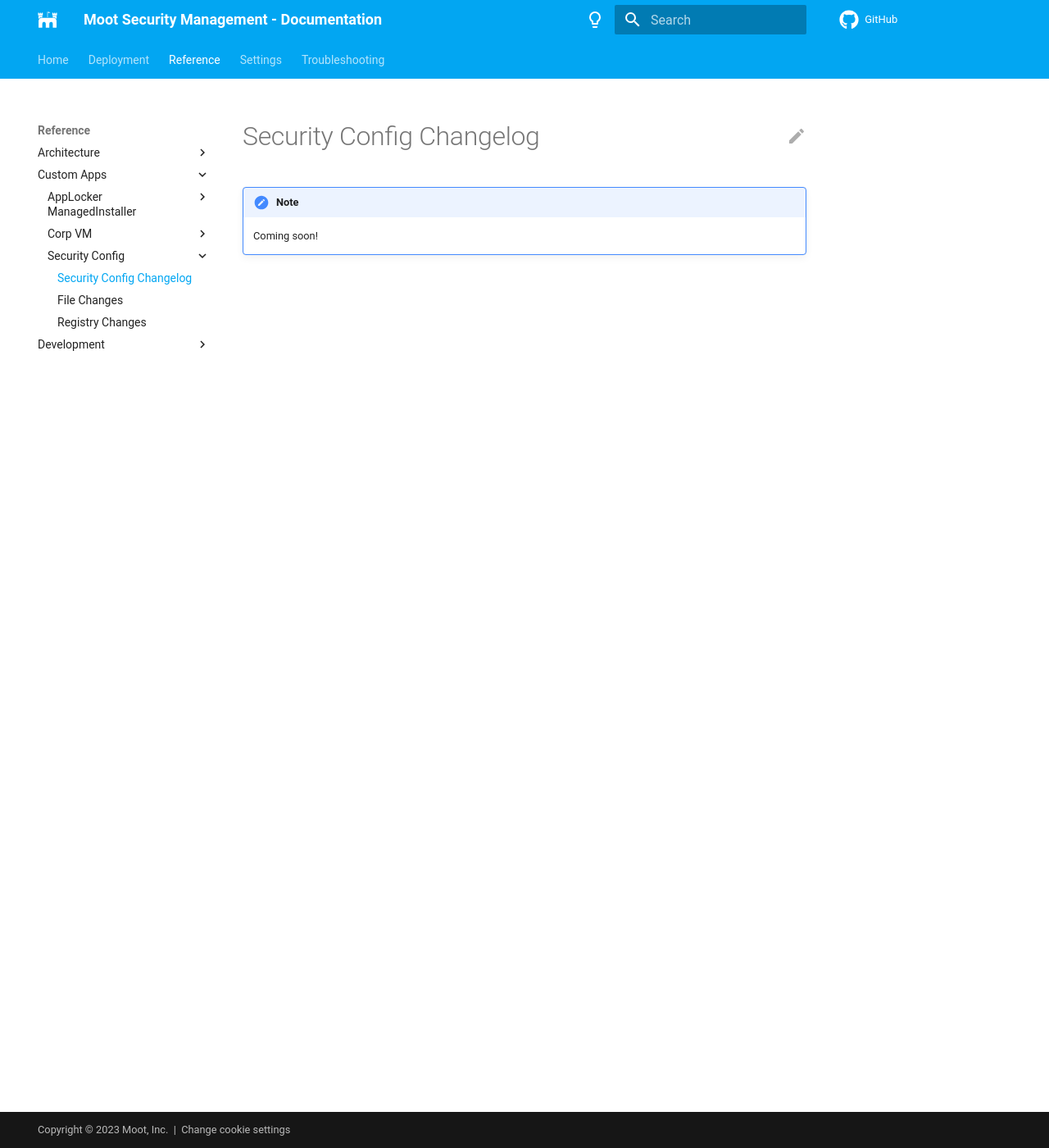
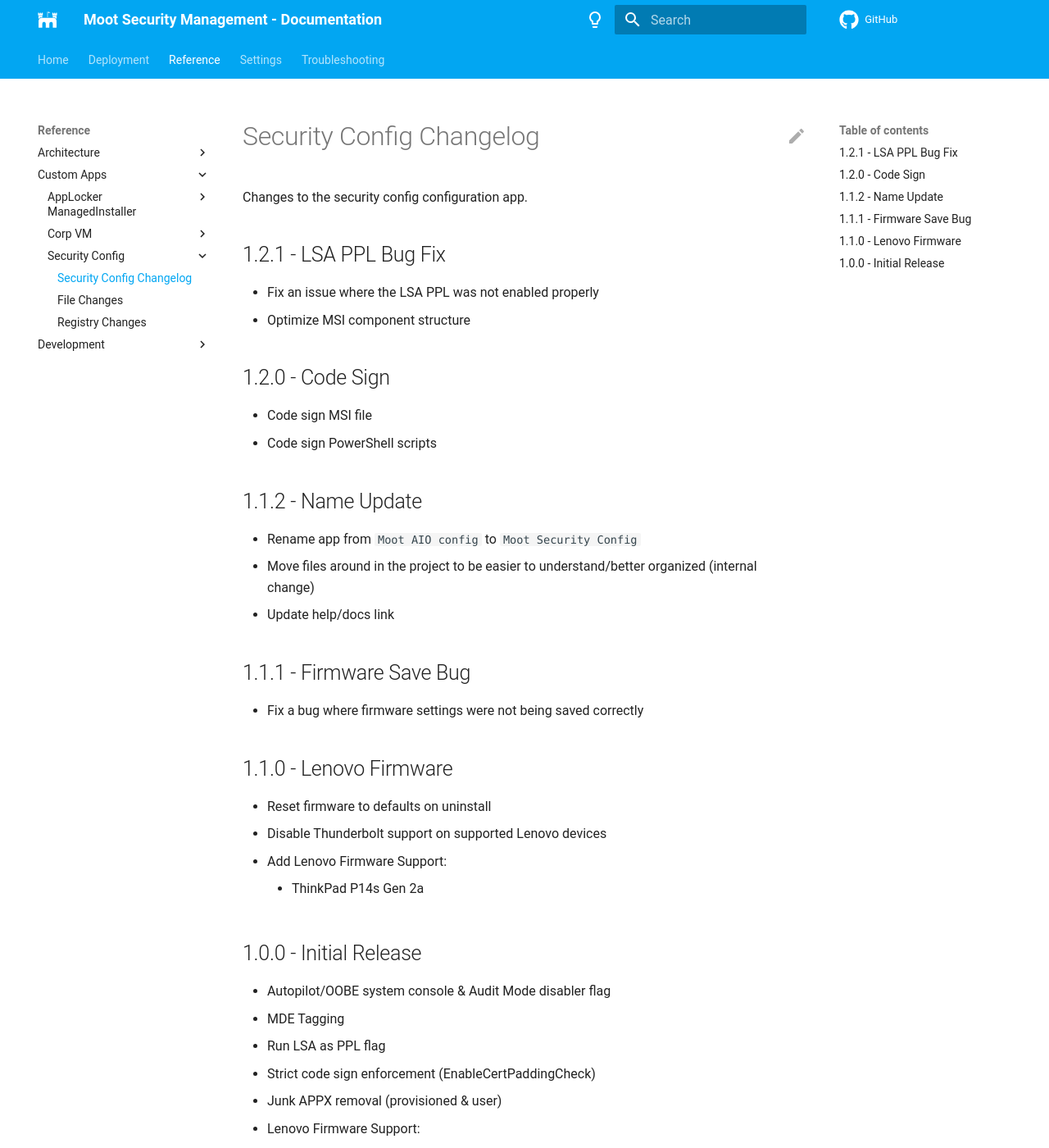
Before and after one commit to Software-Hardware-Integration-Lab/Documentation, an MkDocs documentation site: the page built from docs/Reference/Custom-Apps/Security-Config/Changelog.md, in a window 1280 px wide and 1400 px high. Shown: the whole window at 82% size. Built offline with MkDocs 1.6.1 and Material for MkDocs 9.7.7, drawn with Linux system fonts in a browser that asks for light colours; comment, search, counter and statistics services are not loaded; some of the changed text lies outside the part shown.

Commit message:
Create Changelog
Upload the changelog for the security config tool.
Recreated by looking at the commit history.

```diff
--- a/docs/Reference/Custom-Apps/Security-Config/Changelog.md
+++ b/docs/Reference/Custom-Apps/Security-Config/Changelog.md
@@ -1,4 +1,44 @@
 # Security Config Changelog
 
-!!! note
-    Coming soon!
+Changes to the security config configuration app.
+
+## 1.2.1 - LSA PPL Bug Fix
+
+- Fix an issue where the LSA PPL was not enabled properly
+- Optimize MSI component structure
+
+## 1.2.0 - Code Sign
+
+- Code sign MSI file
+- Code sign PowerShell scripts
+
+## 1.1.2 - Name Update
+
+- Rename app from `Moot AIO config` to `Moot Security Config`
+- Move files around in the project to be easier to understand/better organized (internal change)
+- Update help/docs link
+
+## 1.1.1 - Firmware Save Bug
+
+- Fix a bug where firmware settings were not being saved correctly
+
+## 1.1.0 - Lenovo Firmware
+
+- Reset firmware to defaults on uninstall
+- Disable Thunderbolt support on supported Lenovo devices
+- Add Lenovo Firmware Support:
+    - ThinkPad P14s Gen 2a
+
+## 1.0.0 - Initial Release
+
+- Autopilot/OOBE system console & Audit Mode disabler flag
+- MDE Tagging
+- Run LSA as PPL flag
+- Strict code sign enforcement (EnableCertPaddingCheck)
+- Junk APPX removal (provisioned & user)
+- Lenovo Firmware Support:
+    - ThinkPad X1 Carbon Gen 10
+    - ThinkPad X1 Nano Gen 2
+- Enable Windows Features:
+    - Hyper-V
+    - Windows Sandbox
```
